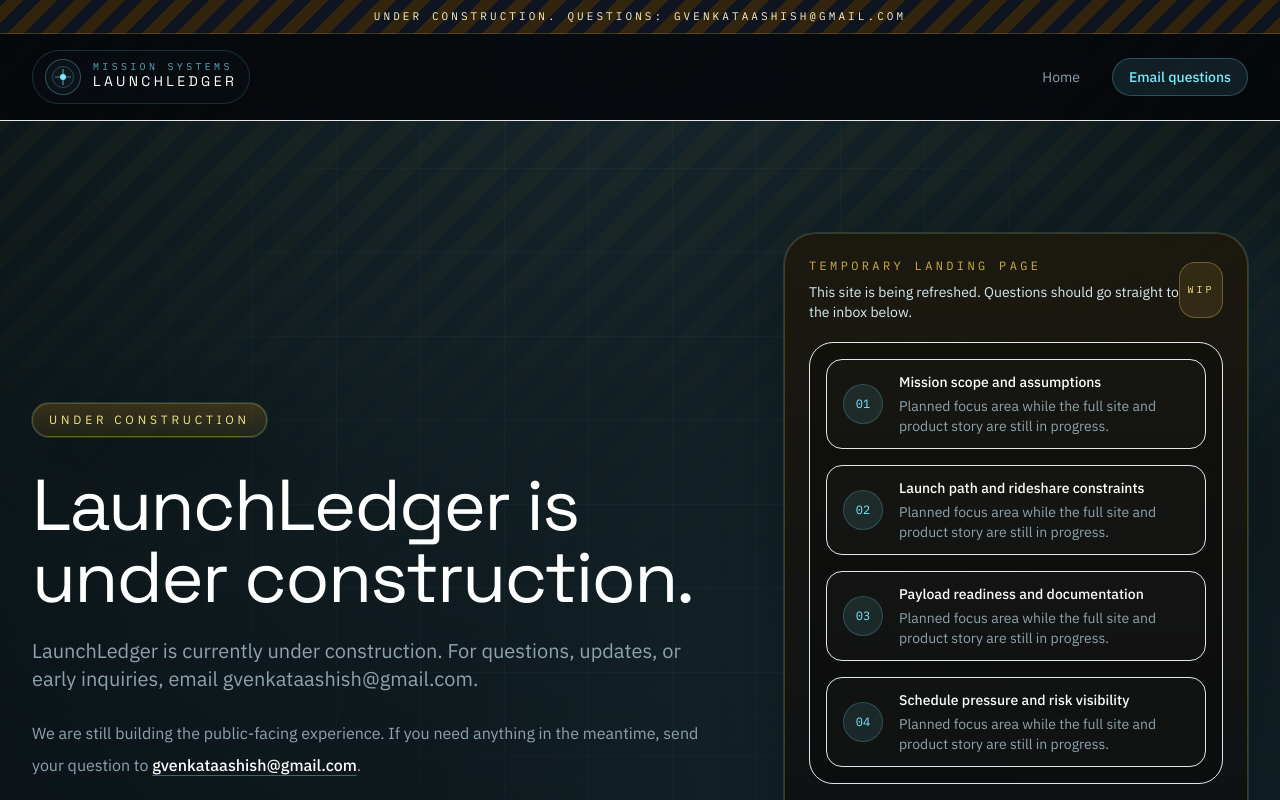
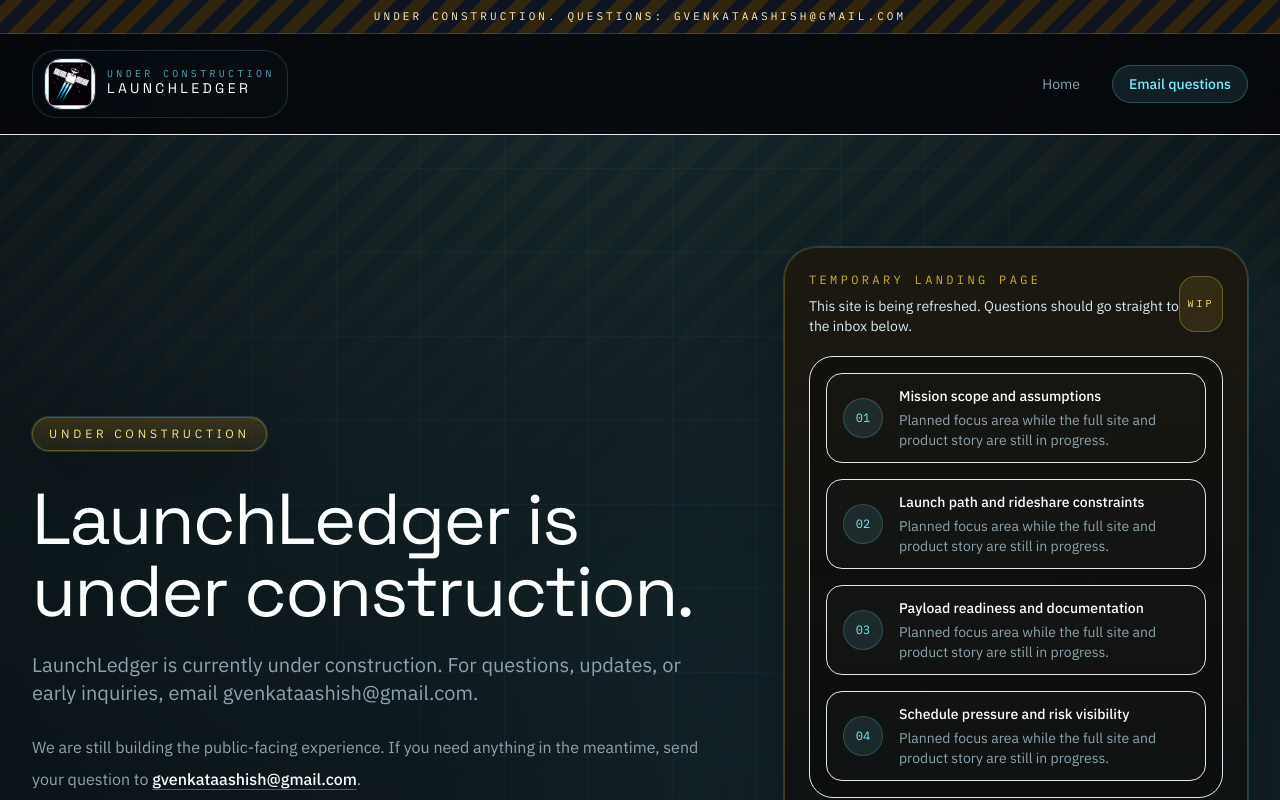
Before and after one commit to Venny-G/launchledger-web, a Next.js app: page / in a window 1280 px wide. Shown: the top 800 px of the page. Built offline with nearby package versions, Linux system fonts and the light colour scheme.

Commit message:
Use LinkedIn logo as site brand mark

```diff
--- a/src/components/brand-mark.tsx
+++ b/src/components/brand-mark.tsx
@@ -1,3 +1,4 @@
+import Image from "next/image";
 import Link from "next/link";
 
 import { siteConfig } from "@/lib/site";
@@ -10,21 +11,25 @@ export function BrandMark({ compact = false }: BrandMarkProps) {
   return (
     <Link
       href="/"
-      className="group inline-flex items-center gap-3 rounded-full border border-line bg-panel px-3 py-2 text-sm text-cloud transition hover:border-cyan/50 hover:text-white focus-visible:outline-none focus-visible:ring-2 focus-visible:ring-cyan/70"
+      className="group inline-flex items-center gap-3 rounded-[1.5rem] border border-line bg-panel px-3 py-2 text-sm text-cloud transition hover:border-cyan/50 hover:text-white focus-visible:outline-none focus-visible:ring-2 focus-visible:ring-cyan/70"
       aria-label={siteConfig.name}
     >
-      <span className="relative flex h-9 w-9 items-center justify-center overflow-hidden rounded-full border border-cyan/30 bg-slate">
-        <span className="absolute inset-[6px] rounded-full border border-cyan/25" />
-        <span className="absolute left-1/2 top-1/2 h-4 w-px -translate-x-1/2 -translate-y-1/2 bg-cyan/70" />
-        <span className="absolute left-1/2 top-1/2 h-px w-4 -translate-x-1/2 -translate-y-1/2 bg-cyan/50" />
-        <span className="h-1.5 w-1.5 rounded-full bg-cyan shadow-[0_0_18px_rgba(123,234,255,0.8)]" />
+      <span className="relative overflow-hidden rounded-2xl border border-white/8 bg-black/30 shadow-glow">
+        <Image
+          src="/launchledger-logo.png"
+          alt="LaunchLedger logo"
+          width={compact ? 44 : 56}
+          height={compact ? 44 : 56}
+          className="h-11 w-11 object-cover md:h-12 md:w-12"
+          priority
+        />
       </span>
       <span className="flex flex-col leading-none">
         <span className="font-mono text-[0.62rem] uppercase tracking-[0.34em] text-cyan/70">
-          {compact ? "LL" : "Mission Systems"}
+          {compact ? "Homepage" : "Under Construction"}
         </span>
         <span className="font-display text-sm uppercase tracking-[0.24em] text-white">
-          {compact ? siteConfig.name : "LaunchLedger"}
+          {siteConfig.name}
         </span>
       </span>
     </Link>
```
Also changed, not shown: public/launchledger-logo.png (added).
